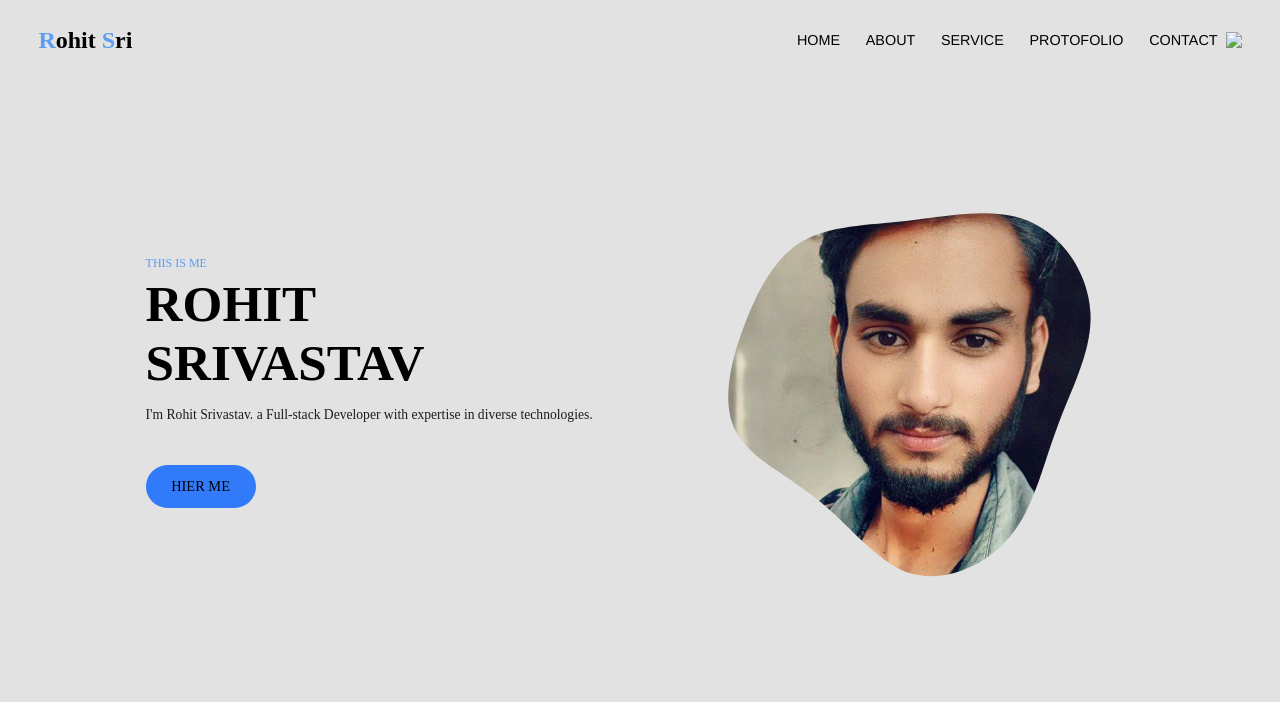
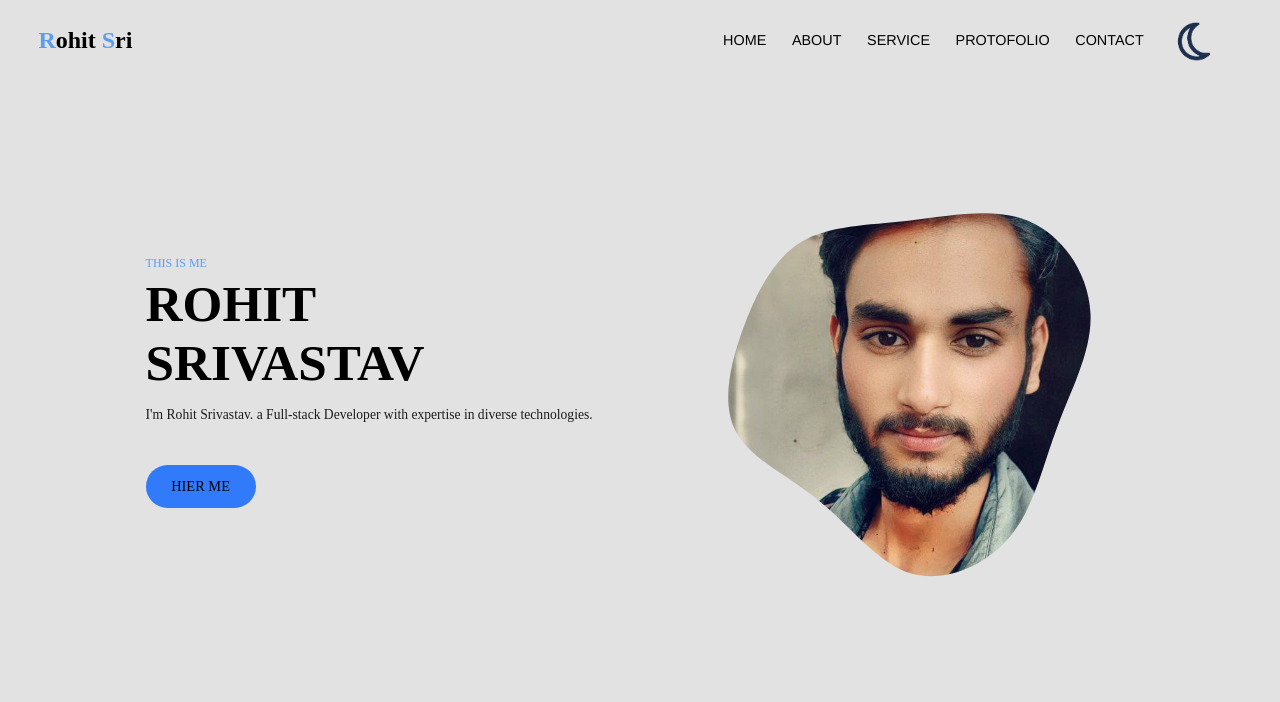
Before and after one commit to Rohit-Srivastav04/Rohit-srivastav.github.io, a plain HTML site: page index.html in a window 1280 px wide. Shown: the top 702 px of the page. Drawn offline with nearby package versions, Linux system fonts and the light colour scheme; files whose address does not match are found by name.

Commit message:
Update index.html

```diff
--- a/index.html
+++ b/index.html
@@ -26,7 +26,7 @@
                 <li><a href="./protfolio.html" class="navbar-link protofolio-link">Protofolio</a></li>
                 <li><a href="./contact.html" class="navbar-link comtac-link">Contact</a></li>
             </ul>
-            <img src="./protfolio/imges/moon.png" width="10%" id="ico" loading="lazy">
+            <img src="./imges/moon.png" width="10%" id="ico" loading="lazy">
 
         </nav>
         <div class="mobile-navbar-btn">
```
